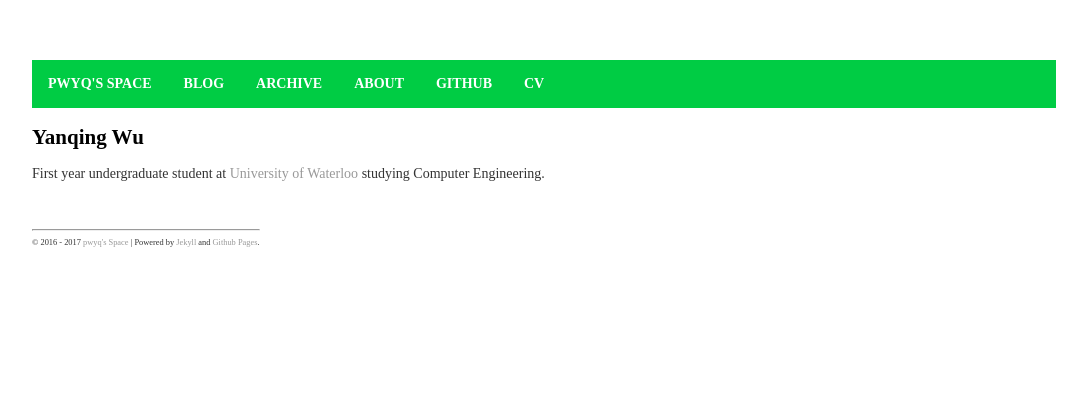
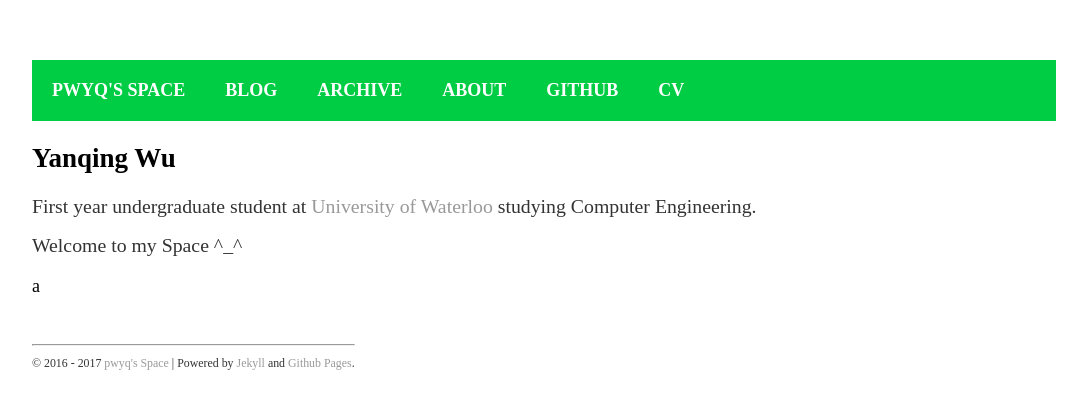
Before and after one commit to pwyq/blog, a Jekyll site: the page built from index.html, in a window 1280 px wide. Shown: the top 409 px of the page, without its empty margins (96-1183 px from the left). Built offline with Jekyll 4.4.1, drawn with Linux system fonts in a browser that asks for light colours.

Commit message:
text size

```diff
--- a/css/main.css
+++ b/css/main.css
@@ -1,6 +1,6 @@
 body {
 	position: relative;
-	font-size: 14px;
+	font-size: 18px;
     margin: 60px auto;
     width: 80%;
 	min-height: 100%;
@@ -25,7 +25,7 @@ nav ul li {
 nav ul li a {
 	display: block;
 	color: #ffffff;
-	padding: 16px;
+	padding: 20px;
 	text-align: center;
 	text-decoration: none;
 }
@@ -63,14 +63,15 @@ h1 {
     font-family: Times new roman,-apple-system,BlinkMacSystemFont,SimSun,sans-serif;
 }
 p {
-    font-size: 1em;
-    line-height: 0.8em;
+    font-size: 1.1em;
+    line-height: 1em;
     color: #333;
 }
 
 ul.posts {
     margin: 20px auto 40px;
     font-size: 16px;
+    line-height: 0.5em;
 }
 
 ul.posts li {
--- a/index.html
+++ b/index.html
@@ -5,4 +5,6 @@ title: pwyq's Space
 <div class="blurb">
 	<h2>Yanqing Wu</h2>
 	<p>First year undergraduate student at <a href="https://uwaterloo.ca/">University of Waterloo</a> studying Computer Engineering.</p>
+
+	<p>Welcome to my Space ^_^</p>a
 </div><!-- /.blurb -->
```
